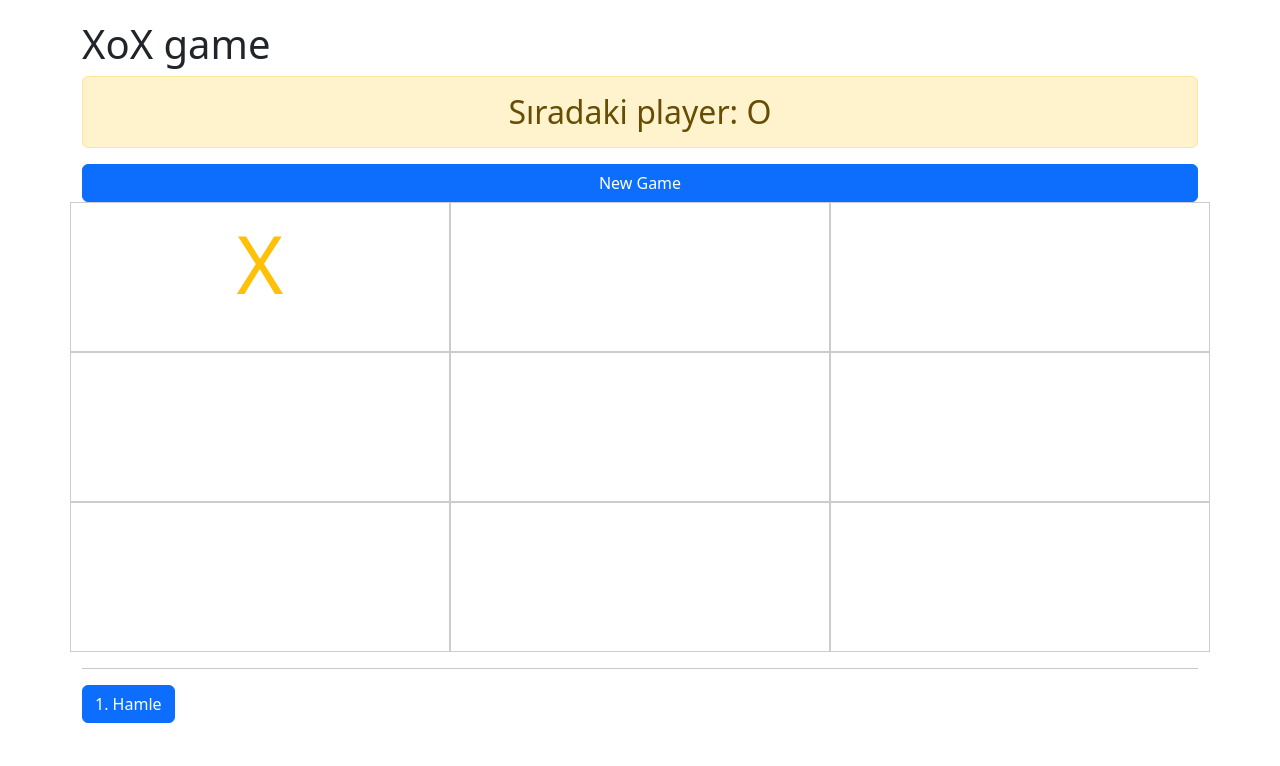
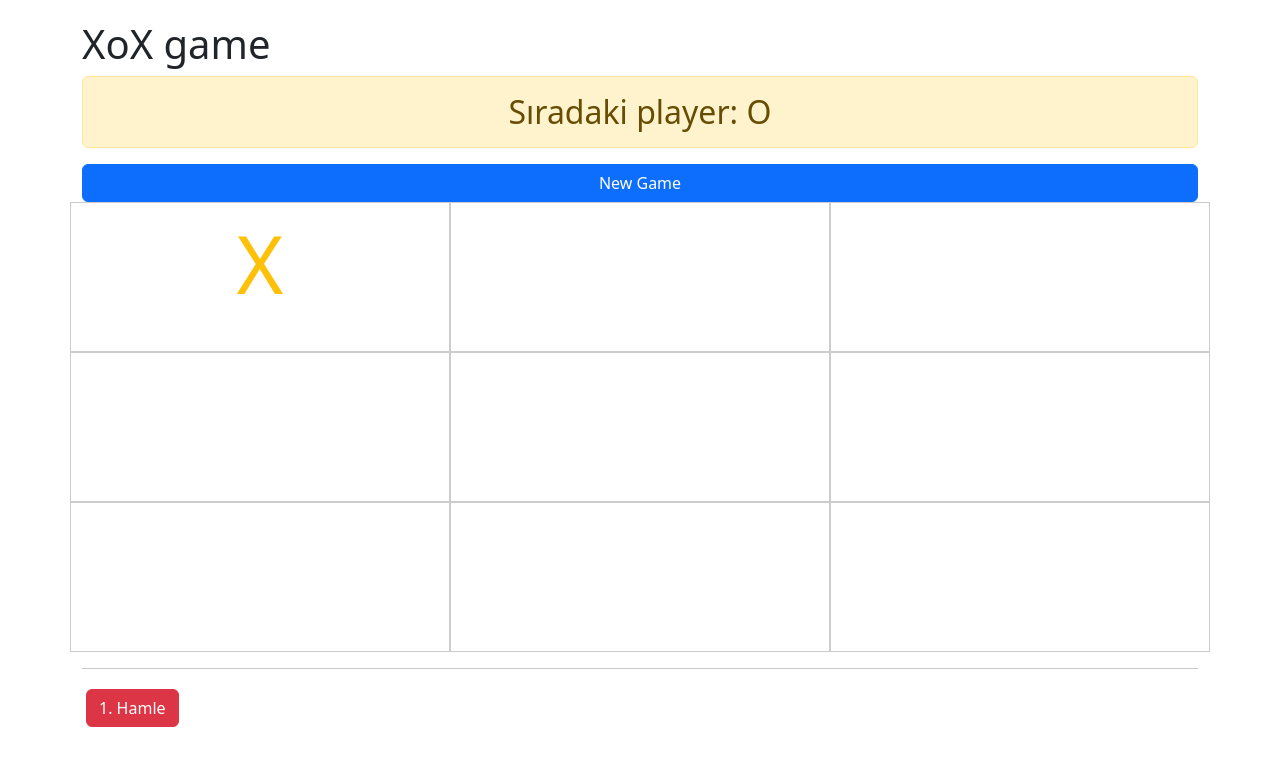
Before and after one commit to EnesSVN/xoxWithAngular, an Angular app: page / in a window 1280 px wide. Both pictures are taken after a click on the element 260 px from the left and 277 px from the top of the page. Shown: the top 766 px of the page. Built offline with nearby package versions, Linux system fonts and the light colour scheme.

Commit message:
[CREATED] save move and return that move

```diff
--- a/src/app/app.component.html
+++ b/src/app/app.component.html
@@ -15,4 +15,10 @@
   </div>
 </div>
 <hr />
-<button class="btn btn-primary">1. Hamle</button>
+<button
+  *ngFor="let m of moves; let index = index"
+  (click)="returnSelectMove(index)"
+  class="btn btn-danger mt-1 mx-1"
+>
+  {{ index + 1 }}. Hamle
+</button>
--- a/src/app/app.component.ts
+++ b/src/app/app.component.ts
@@ -8,12 +8,16 @@ export class AppComponent {
   title = 'XoX';
   mark = '';
   games: string[] = [];
+  moves: any = [];
+
   constructor() {
     this.newGame();
   }
 
   setMark(index: number) {
+    if (this.games[index] !== '') return;
     this.games[index] = this.mark;
+    this.moves.push([...this.games]);
     this.mark = this.mark === 'X' ? 'O' : 'X';
   }
 
@@ -21,4 +25,10 @@ export class AppComponent {
     this.games = ['', '', '', '', '', '', '', '', ''];
     this.mark = 'X';
   }
+
+  returnSelectMove(index: number) {
+    this.games = this.moves[index];
+    this.moves = this.moves.slice(0, index);
+    this.mark = this.mark === 'X' ? 'O' : 'X';
+  }
 }
```
